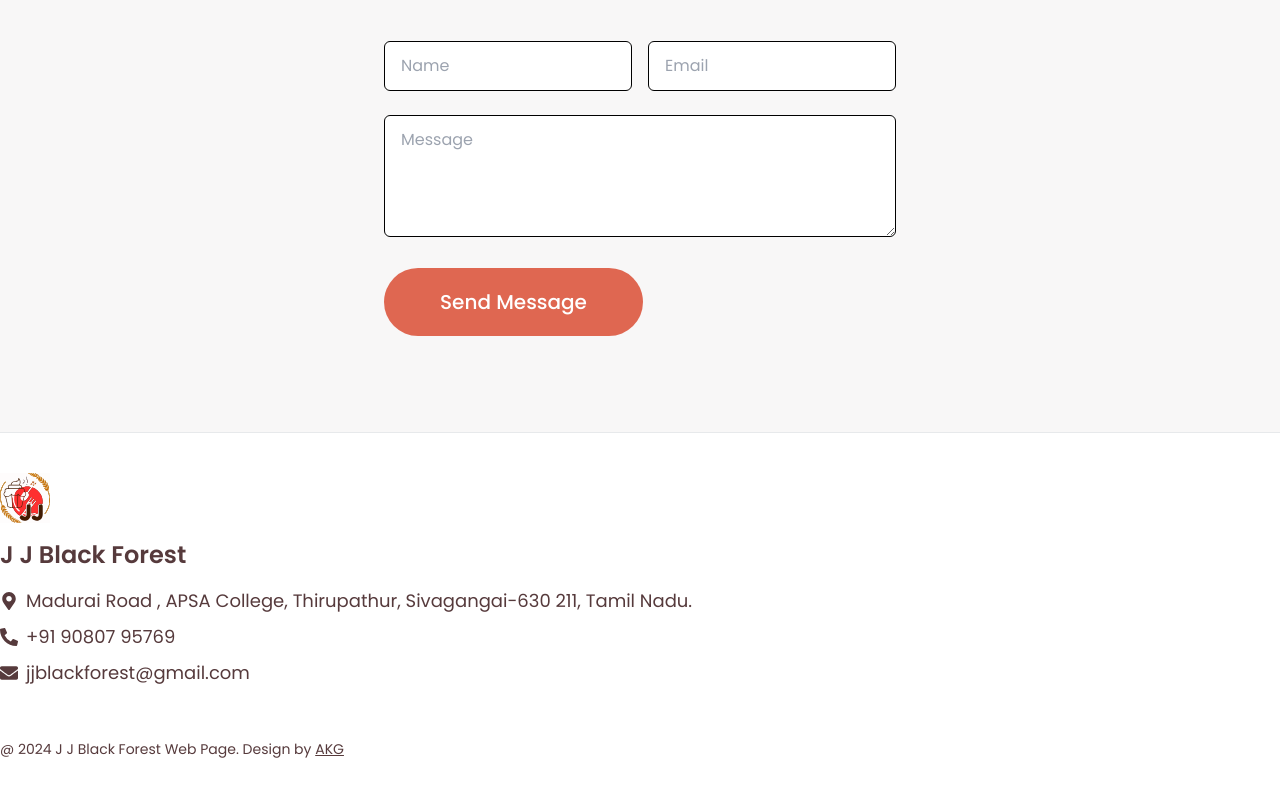
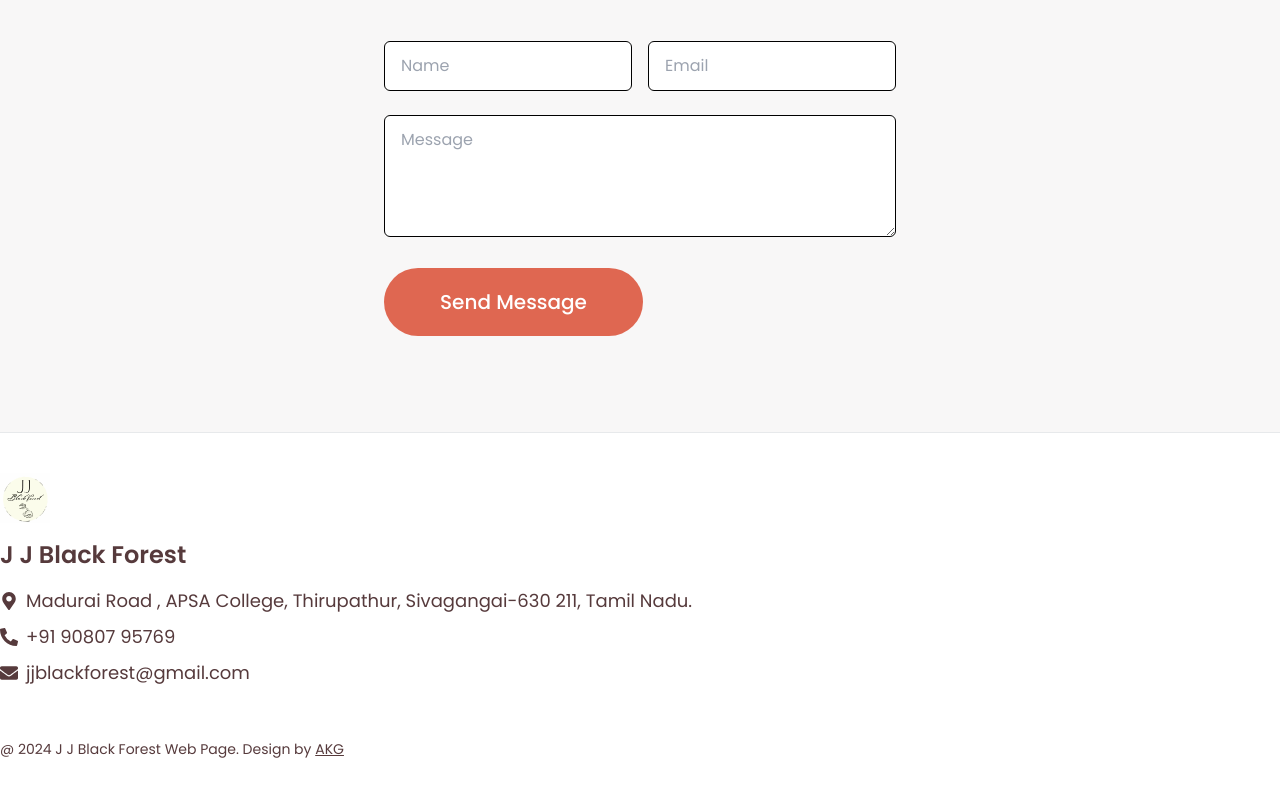
Before and after one commit to AKGADHAFI/jjnew, a Next.js app: page / in a window 1280 px wide. Shown: the part 10016-10813 px from the top of the page. Built offline with nearby package versions, Linux system fonts and the light colour scheme.

Commit message:
first commit

```diff
--- a/app/components/Footer/Footer.tsx
+++ b/app/components/Footer/Footer.tsx
@@ -10,7 +10,7 @@ const FooterSocialLinks = () => {
         {/* Contact Info */}
         <div className="mb-8">
           <Image
-            src="/images/Logo/logoo.svg"
+            src="/images/Logo/img.svg"
             alt="J J Black Forest Logo"
             width={50}
             height={50}
```
